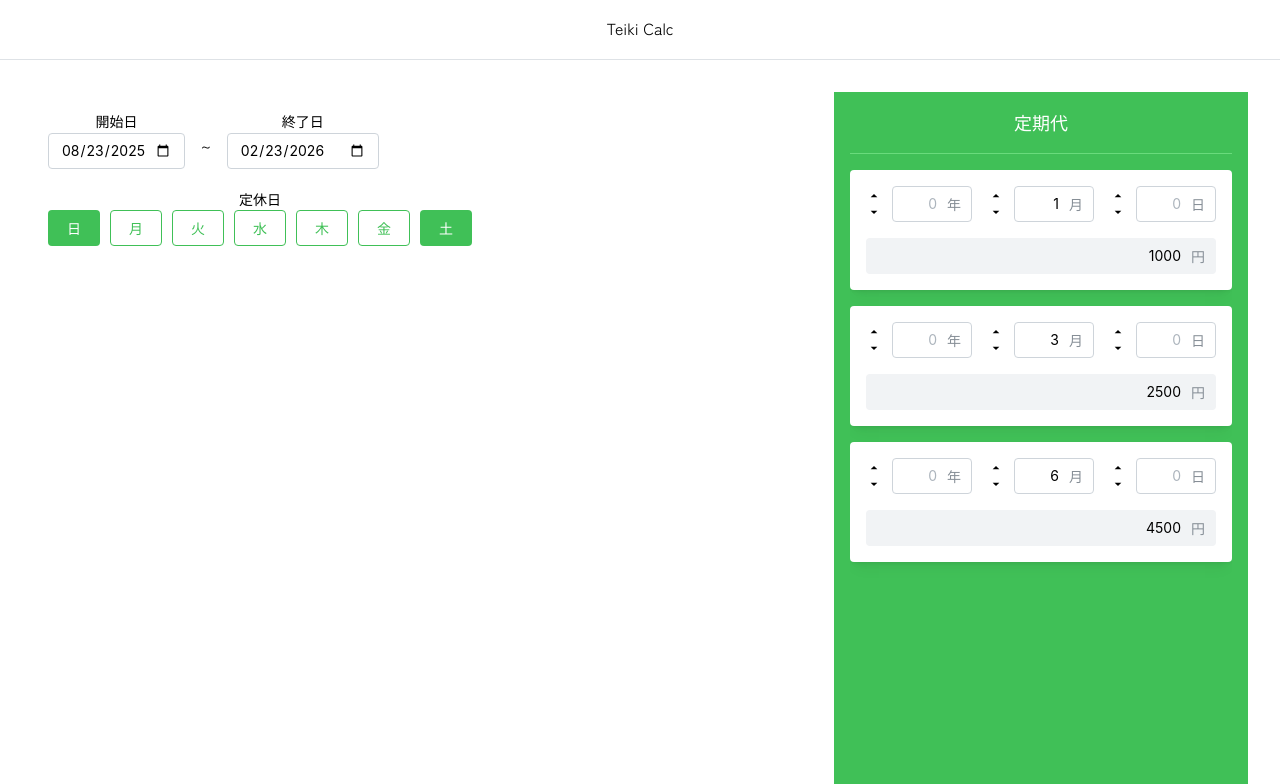
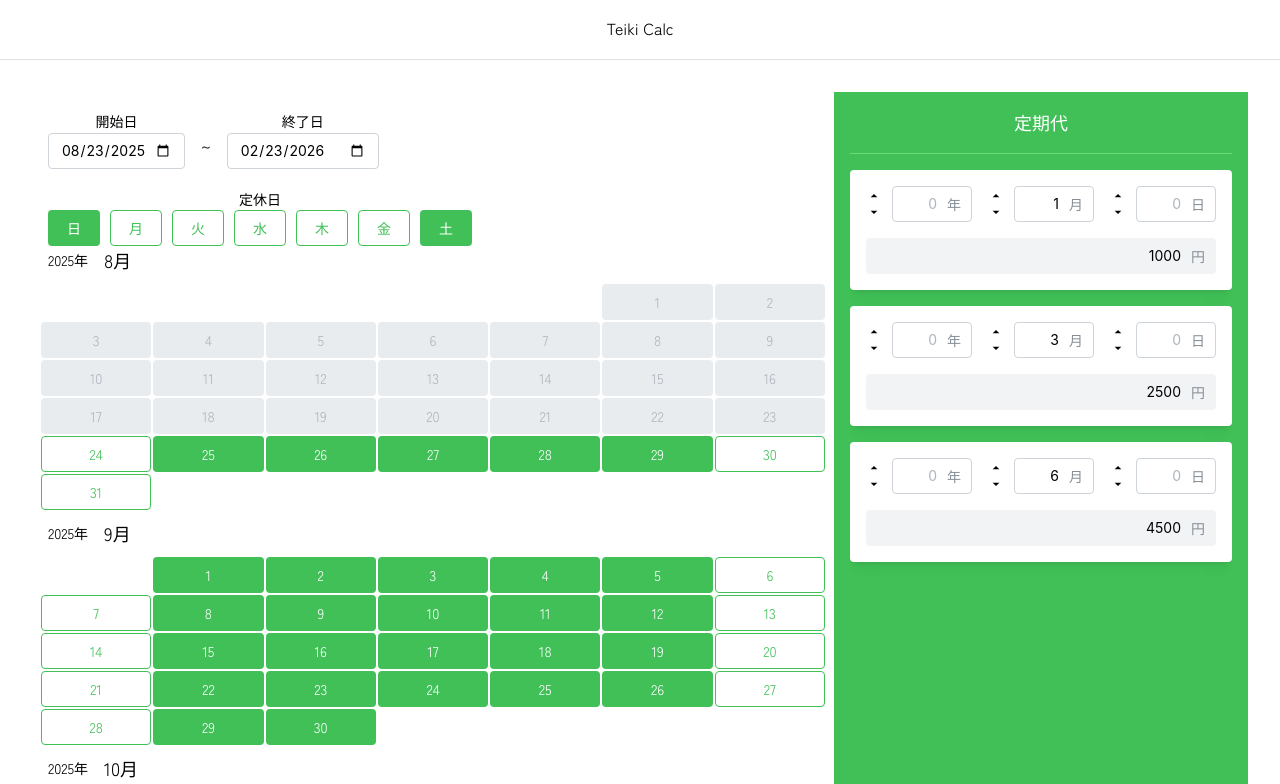
Before and after one commit to i-X-ce/teiki-calc, a React (Vite) app: page / in a window 1280 px wide. Shown: the top 784 px of the page. Built offline with nearby package versions, Linux system fonts and the light colour scheme.

Commit message:
✨ CalendarUnitの追加

```diff
--- /dev/null
+++ b/src/components/CalendarUnit/index.tsx
@@ -0,0 +1,50 @@
+import { Button, Grid, GridCol, Group, Stack, Text } from "@mantine/core";
+
+export type CalendarUnitProps = {
+    year: number;
+    month: number;
+    start: Date;
+    end: Date;
+    holidaysSet: Set<string>;
+    onClick: (date: Date) => void;
+}
+
+const CalendarUnit = ({ year, month, start, end, holidaysSet, onClick }: CalendarUnitProps) => {
+    let days: Date[] = [];
+    for (let currentDate = new Date(year, month - 1, 1);
+        currentDate.getMonth() + 1 === month;
+        currentDate.setDate(currentDate.getDate() + 1)) {
+        days.push(new Date(currentDate));
+    }
+
+    return (
+        <Stack>
+            <Group>
+                <Text size="sm">{year}年</Text>
+                <Text size="lg">{month}月</Text>
+            </Group>
+            <Grid columns={7}>
+                {
+                    Array.from({ length: days[0].getDay() }).map((_, i) => (
+                        <GridCol key={i} span={1}></GridCol>
+                    ))
+                }
+                {days.map((day, index) => (
+                    <GridCol key={index} span={1} p={"1px"}>
+                        <Button
+                            disabled={day < start || day > end}
+                            variant={!holidaysSet.has(day.toDateString()) ? 'filled' : 'outline'}
+                            onClick={() => onClick(day)}
+                            p={"xs"}
+                            fullWidth
+                        >
+                            {day.getDate()}
+                        </Button>
+                    </GridCol>
+                ))}
+            </Grid>
+        </Stack >
+    )
+}
+
+export default CalendarUnit
--- a/src/components/CalendarView/index.tsx
+++ b/src/components/CalendarView/index.tsx
@@ -1,6 +1,7 @@
 import { Box, Button, Group, Input, InputWrapper, Stack, Text } from '@mantine/core'
-import { addDays, addMonths, format, subDays } from 'date-fns'
+import { addDays, addMonths, differenceInMonths, format, subDays } from 'date-fns'
 import { useEffect, useState } from 'react'
+import CalendarUnit from '../CalendarUnit'
 
 type StartEndProps = {
     start: Date
@@ -67,6 +68,18 @@ function CalendarView() {
         )
     }
 
+    const toggleDate = (date: Date) => {
+        setHolidaysSet(prev => {
+            const newHolidaysSet = new Set(prev);
+            if (newHolidaysSet.has(date.toDateString())) {
+                newHolidaysSet.delete(date.toDateString());
+            } else {
+                newHolidaysSet.add(date.toDateString());
+            }
+            return newHolidaysSet;
+        })
+    }
+
     useEffect(() => {
         // 定休日をholidaysSetに設定
         const newHolidaysSet = new Set<string>();
@@ -120,7 +133,20 @@ function CalendarView() {
 
             {/* カレンダー */}
             <Group>
-
+                {Array.from({ length: differenceInMonths(startEndDate.end, startEndDate.start) + 1 }).map((_, i) => {
+                    const date = addMonths(startEndDate.start, i);
+                    const month = date.getMonth() + 1;
+                    const year = date.getFullYear();
+                    return <CalendarUnit
+                        key={i}
+                        year={year}
+                        month={month}
+                        start={startEndDate.start}
+                        end={startEndDate.end}
+                        holidaysSet={holidaysSet}
+                        onClick={(date) => toggleDate(date)}
+                    />
+                })}
             </Group>
         </Box>
     )
```
